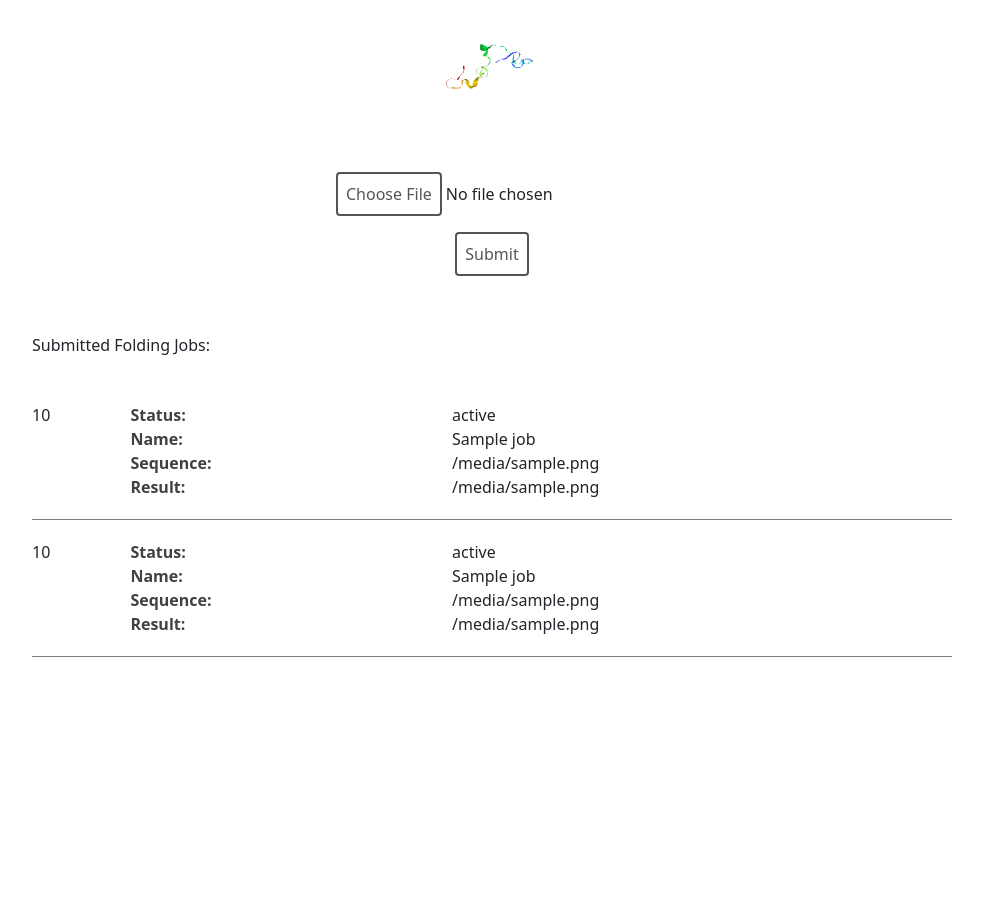
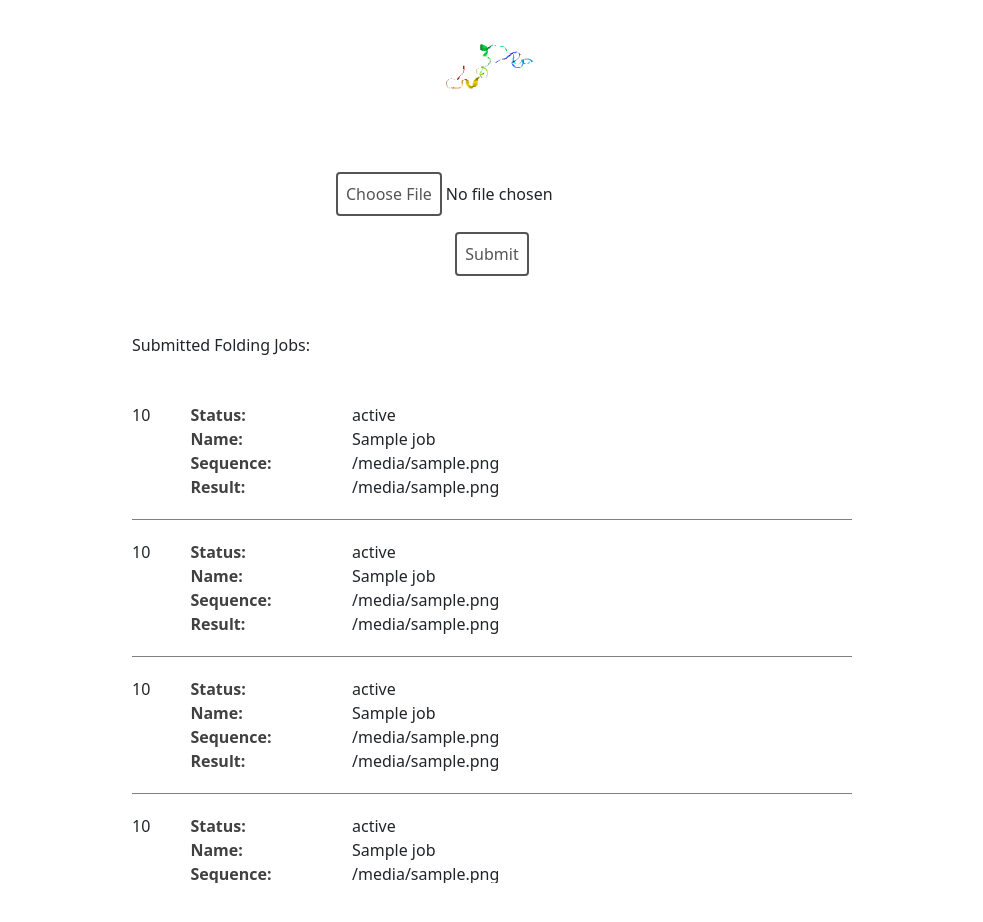
Before and after one commit to oswaldjones/ms-hack-2021, a Flask app: template templates/upload-file.html in a window 1280 px wide. Shown: the top 922 px of the page, without its empty margins (148-1131 px from the left). Run offline with Flask 2, Linux system fonts and the light colour scheme; the template is opened without the code that fills it: most values are stand-ins (such as "Sample title", 1, 10 or a date in 2020).

Commit message:
style bigger jobs scroll window

```diff
--- a/static/main.css
+++ b/static/main.css
@@ -8,7 +8,7 @@ body {
     overflow: auto;
     padding: 40px;
     text-align: center;
-    max-width: 1000px;
+    max-width: 800px;
     padding-top: 0;
 }
 
@@ -49,7 +49,7 @@ body {
 }
 
 .some-page-wrapper {
-    height: 300px;
+    height: 500px;
     overflow-y: scroll;
 }
 
```
